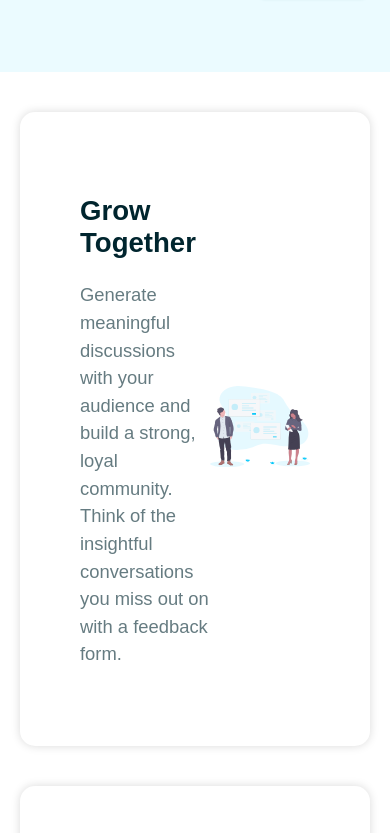
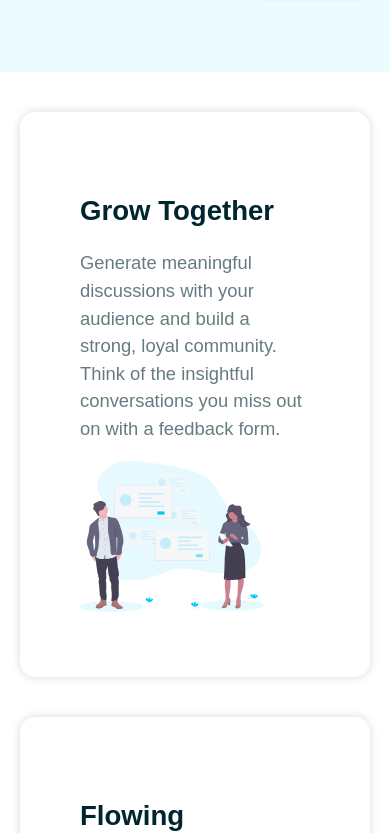
Before and after one commit to nttminh/hubble, a React (Create React App) app: page / in a window 390 px wide. Shown: the part 875-1708 px from the top of the page. Built offline with nearby package versions, Linux system fonts and the light colour scheme.

Commit message:
Added responsive

```diff
--- a/src/components/styles/Card.styled.js
+++ b/src/components/styles/Card.styled.js
@@ -8,4 +8,19 @@ export const StyledCard = styled.div`
   box-shadow: 0 0 10px rgba(0, 0, 0, 0.15);
   margin: 40px 0;
   padding: 60px;
-  `
+  flex-direction: ${({ layout }) => layout || 'row'};
+
+    img {
+    width: 80%;
+}
+
+    & > div {
+    flex: 1;
+}
+
+@media(max-width: ${({ theme }) => theme.mobile}) {
+    flex-direction: column;
+
+}
+
+`
```
